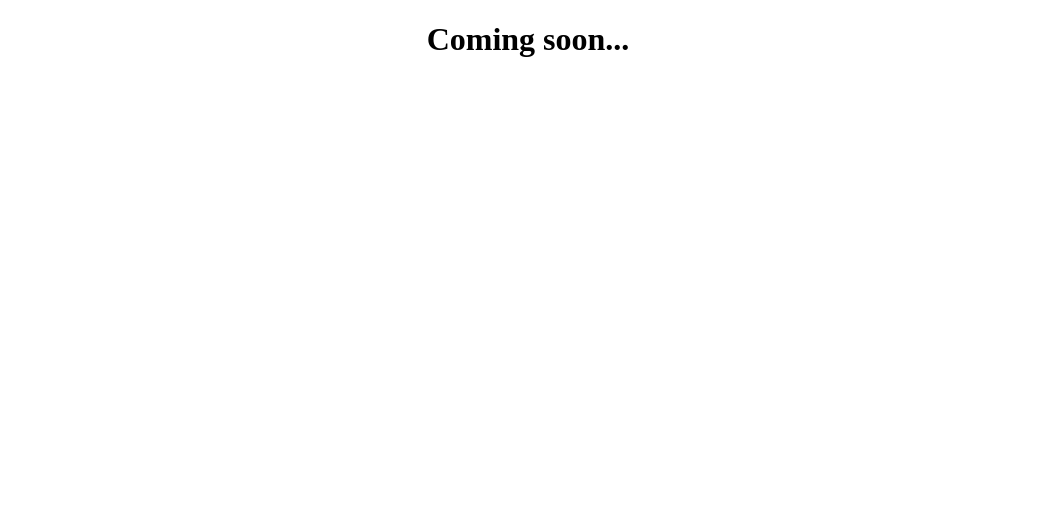
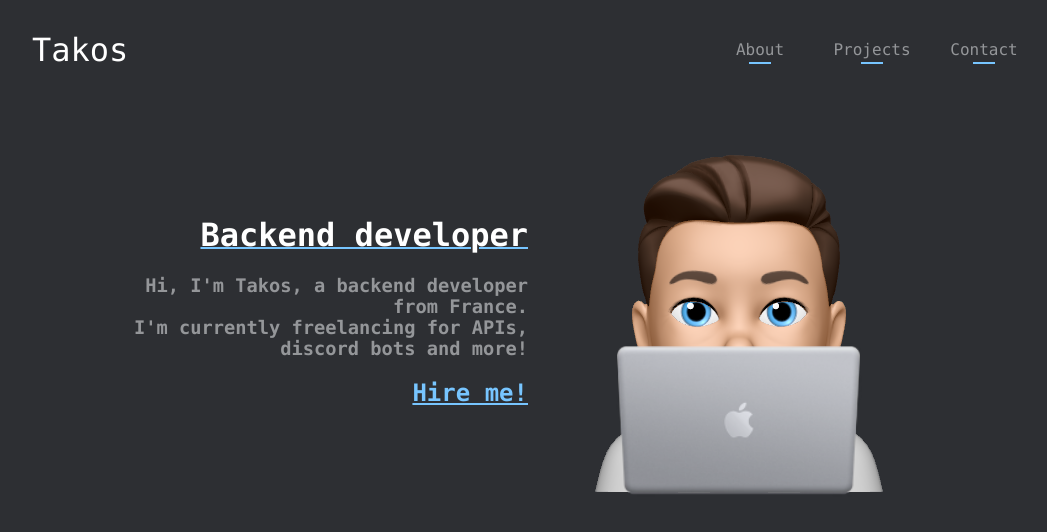
Before and after one commit to takos22/takos.tech, a plain HTML site: page index.html in a window 1280 px wide. Shown: the whole page, without its empty margins (112-1159 px from the left). Drawn offline with Linux system fonts and the light colour scheme.

Commit message:
Home page

```diff
--- a/index.html
+++ b/index.html
@@ -3,14 +3,63 @@
     <head>
         <meta property="og:type" content="website" />
         <meta property="og:site_name" content="takos.tech" />
-    <meta property="og:title" content="Takos Portfolio" />
-    <meta property="og:description" content="Developer">
+        <meta property="og:title" content="Takos - Backend Developer" />
+        <meta property="og:description" content="Hi, I'm Takos, a backend developer from France. I'm currently freelancing for APIs, discord bots and more!">
         <meta property="og:url" content="https://takos.tech/">
-    <meta name="theme-color" data-react-helmet="true" content="#20E0FF">
+        <meta name="theme-color" data-react-helmet="true" content="#77c5ff">
         <meta charset="UTF-8" />
+        <meta name="viewport" content="width=device-width, initial-scale=1.0" />
+        <link rel="stylesheet" href="style.css" />
         <title>Takos - Developer</title>
     </head>
     <body>
-    <h1 style="width: 100%;text-align: center;">Coming soon...</h1>
+        <nav id="navbar">
+            <div id="navbar-home"><a href="/">Takos</a></div>
+            <ul>
+                <li><a href="/about">About</a></li>
+                <li><a href="/projects">Projects</a></li>
+                <li><a href="/contact">Contact</a></li>
+            </ul>
+            <div class="hamburger">
+                <span class="bar"></span>
+                <span class="bar"></span>
+                <span class="bar"></span>
+            </div>
+        </nav>
+        <div id="content">
+            <div id="introduction">
+                <h1>Backend developer</h1>
+                <h3>
+                    Hi, I'm Takos, a backend developer from France. <br>
+                    I'm currently freelancing for APIs, discord bots and more!
+                </h3>
+                <h2><a href="">Hire me!</a></h2>
+            </div>
+            <div id="pfp">
+                <img src="pfp.png" alt="Profile picture" />
+            </div>
+        </div>
+        </div>
+        <script>
+            // add shadow to navbar on scroll
+            window.addEventListener("scroll", (e) => {
+                const navbar = document.querySelector("#navbar");
+                if (window.pageYOffset > 20) {
+                    navbar.classList.add("navbar-shadow");
+                } else {
+                    navbar.classList.remove("navbar-shadow");
+                }
+            });
+            // make nav menu active on click on the hambuger
+            const hamburger = document.querySelector(".hamburger");
+            const navMenu = document.querySelector("#navbar ul");
+
+            hamburger.addEventListener("click", mobileMenu);
+
+            function mobileMenu() {
+                hamburger.classList.toggle("active");
+                navMenu.classList.toggle("active");
+            }
+        </script>
     </body>
 </html>
--- /dev/null
+++ b/style.css
@@ -0,0 +1,215 @@
+:root {
+    --bg-color-primary: #2d2f33;
+    --bg-color-secondary: #25262a;
+    --text-color-primary: #ffffff;
+    --text-color-secondary: #949699;
+    --accent-color: #77c5ff;
+}
+
+body {
+    margin: 0 5%;
+    color: var(--text-color-primary);
+    font-family: Consolas, monaco, monospace;
+    background-color: var(--bg-color-primary);
+}
+
+@media only screen and (min-width: 768px) {
+    body {
+        margin: 0 10%;
+    }
+}
+
+#navbar {
+    display: flex;
+    position: fixed;
+    top: 0;
+    left: 0;
+    justify-content: space-between;
+    width: 90%;
+    height: 80px;
+    margin: 0 auto;
+    padding: 10px 5%;
+    background-color: var(--bg-color-primary);
+}
+
+@media only screen and (min-width: 768px) {
+    #navbar {
+        width: 80%;
+        padding: 10px 10%;
+    }
+}
+
+.navbar-shadow {
+    box-shadow: 0 2px 4px 0 rgba(0, 0, 0, 0.4);
+}
+
+#navbar ul {
+    display: flex;
+    position: fixed;
+    top: -100%;
+    justify-content: space-between;
+    align-items: center;
+    flex-direction: column;
+    height: 80px;
+    margin: 0;
+    padding: 0;
+    list-style-type: none;
+    transition: 0.3s;
+}
+
+@media only screen and (min-width: 768px) {
+    #navbar ul {
+        flex-direction: row;
+        position: unset;
+        top: unset;
+        background-color: unset;
+    }
+}
+
+#navbar ul.active {
+    top: 100px;
+    background-color: var(--bg-color-primary);
+}
+
+#navbar li {
+    background-color: var(--bg-color-primary);
+}
+
+#navbar a {
+    display: block;
+    position: relative;
+    width: 80px;
+    height: 40px;
+    padding: 20px 16px;
+    color: var(--text-color-secondary);
+    line-height: 40px;
+    text-align: center;
+    text-decoration: none;
+}
+
+#navbar a:hover {
+    color: var(--text-color-primary);
+}
+
+#navbar ul a:after {
+  background: none repeat scroll 0 0 transparent;
+  bottom: 26px;
+  content: "";
+  display: block;
+  height: 2px;
+  left: 40%;
+  position: absolute;
+  background: var(--accent-color);
+  transition: width 0.3s ease 0s, left 0.3s ease 0s;
+  width: 20%;
+}
+
+#navbar ul a:hover:after {
+  width: 60%;
+  left: 20%;
+}
+
+#navbar-home a {
+    height: 52px;
+    padding: 14px 16px;
+    color: var(--text-color-primary);
+    font-size: 200%;
+    line-height: 52px;
+}
+
+.hamburger {
+    display: block;
+    cursor: pointer;
+    margin-top: 26px;
+    margin-bottom: 15px;
+}
+
+.bar {
+    display: block;
+    width: 25px;
+    height: 3px;
+    margin: 5px auto;
+    -webkit-transition: all 0.3s ease-in-out;
+    transition: all 0.3s ease-in-out;
+    background-color: var(--text-color-secondary);
+}
+
+.hamburger.active .bar:nth-child(2) {
+    opacity: 0;
+}
+
+.hamburger.active .bar:nth-child(1) {
+    transform: translateY(8px) rotate(45deg);
+}
+
+.hamburger.active .bar:nth-child(3) {
+    transform: translateY(-8px) rotate(-45deg);
+}
+
+@media only screen and (min-width: 768px) {
+    .hamburger {
+        display: none;
+    }
+}
+
+#content {
+    display: flex;
+    justify-content: center;
+    align-items: center;
+    flex-direction: column;
+    margin-top: 100px;
+}
+
+@media only screen and (min-width: 768px) {
+    #content {
+        flex-direction: row;
+    }
+}
+
+#introduction {
+    width: 90%;
+    text-align: center;
+}
+
+@media only screen and (min-width: 768px) {
+    #introduction {
+        width: 40%;
+        text-align: right;
+    }
+}
+
+#introduction h1 {
+    color: var(--text-color-primary);
+    text-decoration: underline var(--accent-color);
+    text-decoration-thickness: 2px;
+}
+
+#introduction h3 {
+    color: var(--text-color-secondary);
+}
+
+#introduction h2 a{
+    color: var(--accent-color);
+}
+
+#pfp {
+    width: 90%;
+}
+
+@media only screen and (min-width: 768px) {
+    #pfp {
+        width: 40%;
+    }
+}
+
+#pfp img {
+    display: block;
+    margin: 0 auto;
+    max-width: 80vw;
+}
+
+@media only screen and (min-width: 768px) {
+    #pfp img {
+        float: left;
+    }
+}
```
Also changed, not shown: pfp.png (added). Lines whose indentation alone changed are shown as unchanged.
